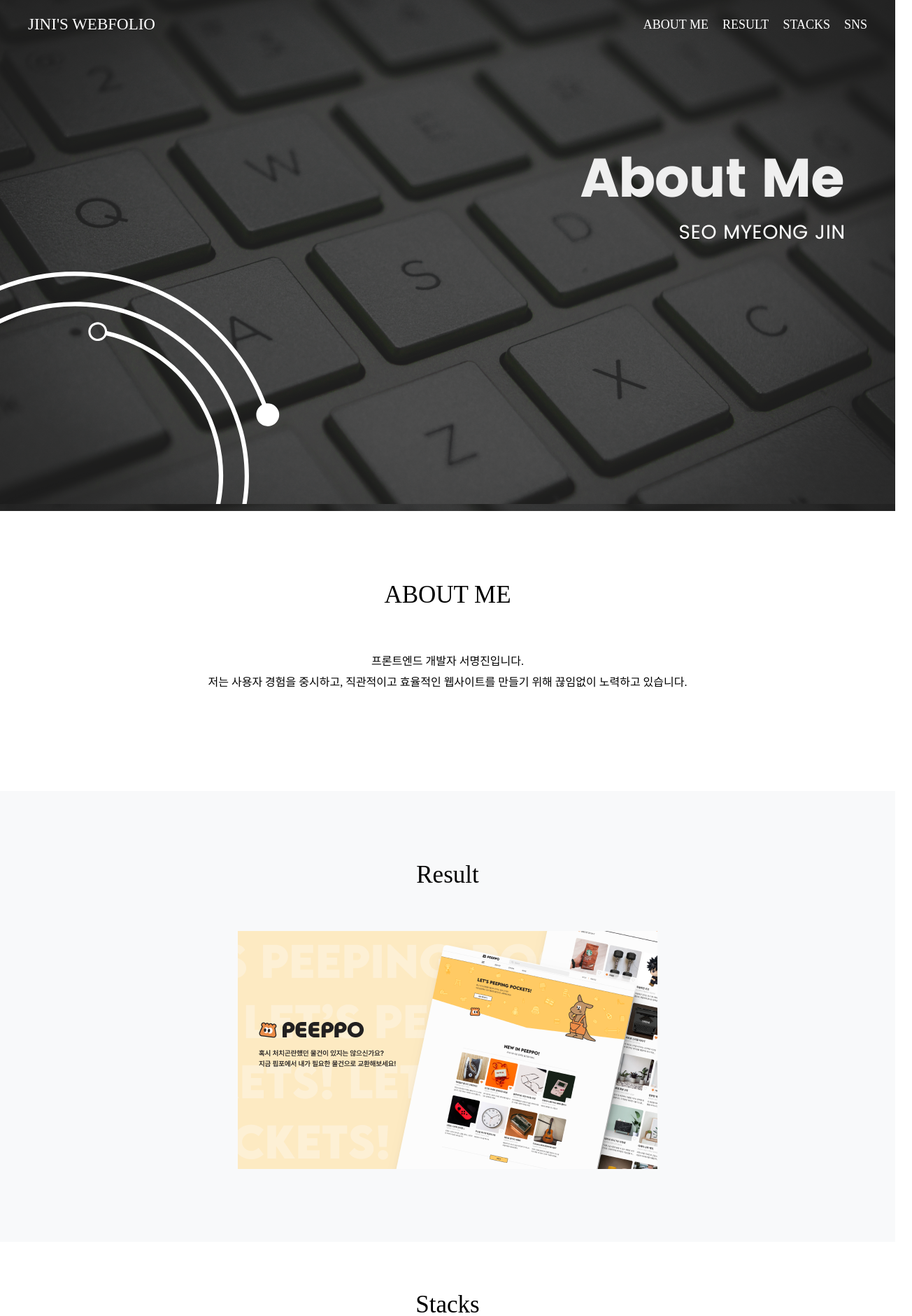
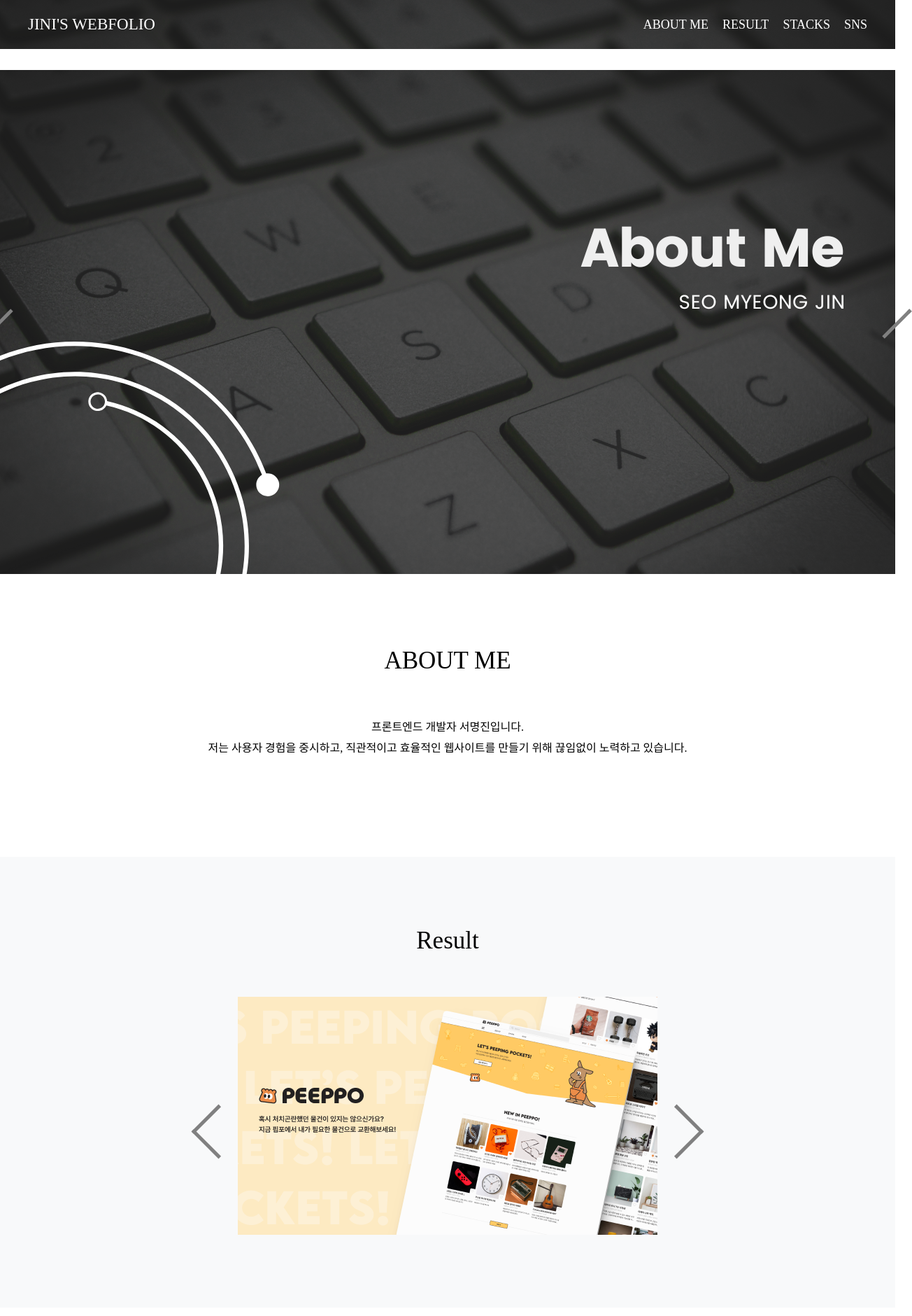
Before and after one commit to myeongjin99/my_portfolio, a React (Create React App) app: page / in a window 1280 px wide. Shown: the top 1880 px of the page at 70% size, 1304 px wide, since content can reach past the window. Built offline with nearby package versions, Linux system fonts and the light colour scheme; a web font is replaced by a local one.

Commit message:
<Feat : 이미지 슬라이드 구현중>

```diff
--- a/src/components/AboutMe.jsx
+++ b/src/components/AboutMe.jsx
@@ -29,4 +29,5 @@ const Contents = styled.div`
   margin: 30px 0px 70px 0px;
   line-height: 30px;
 `;
+
 export default AboutMe;
--- a/src/components/Header.jsx
+++ b/src/components/Header.jsx
@@ -2,6 +2,7 @@ import React, { useEffect, useState } from "react";
 import styled from "styled-components";
 import { useNavigate } from "react-router-dom";
 import menu from "../assets/images/category.png";
+import first from "../assets/images/second.png";
 
 const Header = () => {
   const [isMenuOpen, setIsMenuOpen] = useState(false);
@@ -68,6 +69,7 @@ const Header = () => {
 };
 
 const HeaderContainer = styled.div`
+  background-image: url(${first});
   position: sticky;
   top: 0;
   display: flex;
@@ -101,7 +103,9 @@ const CategoryContainer = styled.div`
   display: flex;
   gap: 20px;
   align-items: center;
+
   @media screen and (max-width: 768px) {
+    background-color: white;
     border-left: 1px solid black;
     border-right: 1px solid black;
     border-bottom: 1px solid black;
@@ -121,6 +125,9 @@ const Category = styled.div`
   font-weight: 500;
   color: white;
   cursor: pointer;
+  @media screen and (max-width: 768px) {
+    color: black;
+  }
 `;
 
 export default Header;
--- a/src/components/ImageSlide.jsx
+++ b/src/components/ImageSlide.jsx
@@ -1,43 +1,53 @@
-import React, { useState } from "react";
+import React, { useEffect, useState } from "react";
 import styled from "styled-components";
 import image1 from "../assets/images/first.png";
 import image2 from "../assets/images/second.png";
+import { LeftArrow, RightArrow } from "./Results";
 
 const images = [image1, image2];
 
 const ImageSlide = () => {
   const [activeIndex, setActiveIndex] = useState(0);
-  // 다음 버튼시 index 1 증가
-  // 다음 이미지로 이동
+  const [currentIdx, setCurrentIdx] = useState(0);
+
+  useEffect(() => {
+    const interval = setInterval(() => {
+      nextSlide();
+    }, 3000);
+
+    return () => clearInterval(interval); // 클리어 필요
+  }, []);
+
   const nextSlide = () => {
     setActiveIndex((activeIndex + 1) % images.length);
   };
 
-  // 이전 이미지로 이동
   const prevSlide = () => {
     setActiveIndex((activeIndex - 1 + images.length) % images.length);
   };
 
   return (
     <ImageSlideContainer>
-      <ImageContainer>
-        <img src={images[activeIndex]} alt={`Slide ${activeIndex}`} />
-      </ImageContainer>
-      <div>
-        <button onClick={prevSlide}>이전</button>
-        <button onClick={nextSlide}>다음</button>
-      </div>
+      <ImageBoxContainer>
+        <LeftArrow onClick={prevSlide}></LeftArrow>
+        <ImageContainer>
+          <img src={images[activeIndex]} alt={`Slide ${activeIndex}`} />
+        </ImageContainer>
+        <RightArrow onClick={nextSlide}></RightArrow>
+      </ImageBoxContainer>
     </ImageSlideContainer>
   );
 };
 
 const ImageSlideContainer = styled.div`
   width: 100%;
-  height: 600px;
+  margin-top: 30px;
 `;
-const ImageContainer = styled.div`
-  width: 100%;
-  height: 600px;
-  /* border: 1px solid black; */
+
+const ImageBoxContainer = styled.div`
+  display: flex;
+  align-items: center;
+  justify-content: center;
 `;
+const ImageContainer = styled.div``;
 export default ImageSlide;
--- a/src/components/Results.jsx
+++ b/src/components/Results.jsx
@@ -1,15 +1,19 @@
 import React from "react";
 import styled from "styled-components";
+import peeppo from "../assets/images/PEEPPO.png";
 import { Title } from "./AboutMe";
-import peeppo from "../assets/images/PEEPPO.png";
 
 const Results = () => {
   return (
     <ResultContainer>
       <Title>Result</Title>
-      <ImageContainer>
-        <img src={peeppo} alt="" />
-      </ImageContainer>
+      <Container>
+        <LeftArrow />
+        <ImageContainer>
+          <img src={peeppo} alt="" />
+        </ImageContainer>
+        <RightArrow />
+      </Container>
     </ResultContainer>
   );
 };
@@ -21,4 +25,34 @@ const ResultContainer = styled.div`
 const ImageContainer = styled.div`
   margin: 30px 0px 70px 0px;
 `;
+
+const Container = styled.div`
+  display: flex;
+  align-items: center;
+  justify-content: center;
+`;
+
+export const LeftArrow = styled.div`
+  cursor: pointer;
+  left: 0;
+  top: 0;
+  content: "";
+  width: 50px; /* 사이즈 */
+  height: 50px; /* 사이즈 */
+  border-top: 5px solid gray; /* 선 두께 */
+  border-right: 5px solid gray; /* 선 두께 */
+  transform: rotate(225deg); /* 각도 */
+`;
+
+export const RightArrow = styled.div`
+  cursor: pointer;
+  left: 0;
+  top: 0;
+  content: "";
+  width: 50px; /* 사이즈 */
+  height: 50px; /* 사이즈 */
+  border-top: 5px solid gray; /* 선 두께 */
+  border-right: 5px solid gray; /* 선 두께 */
+  transform: rotate(45deg); /* 각도 */
+`;
 export default Results;
--- a/src/pages/MainPage.jsx
+++ b/src/pages/MainPage.jsx
@@ -1,19 +1,16 @@
 import React from "react";
-import styled from "styled-components";
-import first from "../assets/images/second.png";
-
 import Header from "../components/Header";
 import AboutMe from "../components/AboutMe";
 import Results from "../components/Results";
 import Stacks from "../components/Stacks";
 import SNS from "../components/SNS";
+import ImageSlide from "../components/ImageSlide";
 
 const MainPage = () => {
   return (
     <div>
-      <MainPageContainer>
-        <Header />
-      </MainPageContainer>
+      <Header />
+      <ImageSlide />
       <AboutMe />
       <Results />
       <Stacks />
@@ -22,8 +19,4 @@ const MainPage = () => {
   );
 };
 
-const MainPageContainer = styled.div`
-  background-image: url(${first});
-  height: 730px;
-`;
 export default MainPage;
```
